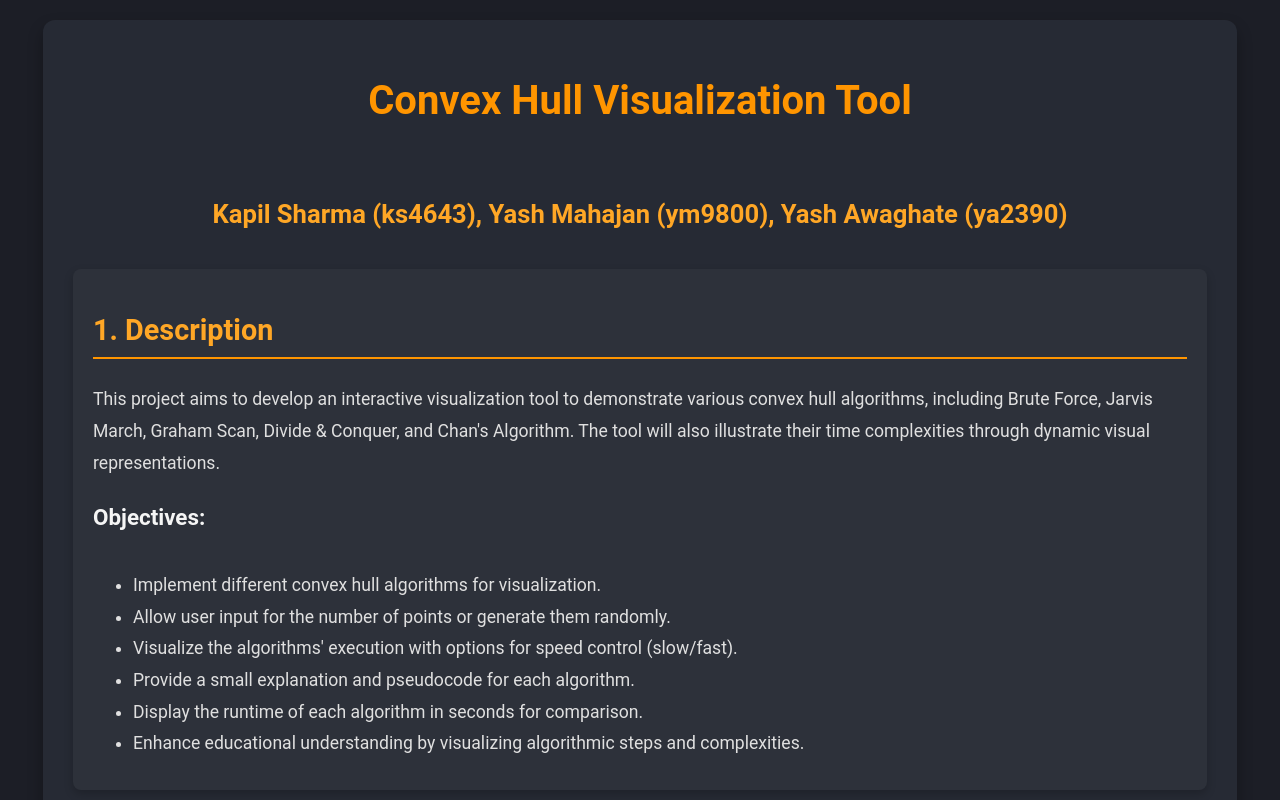
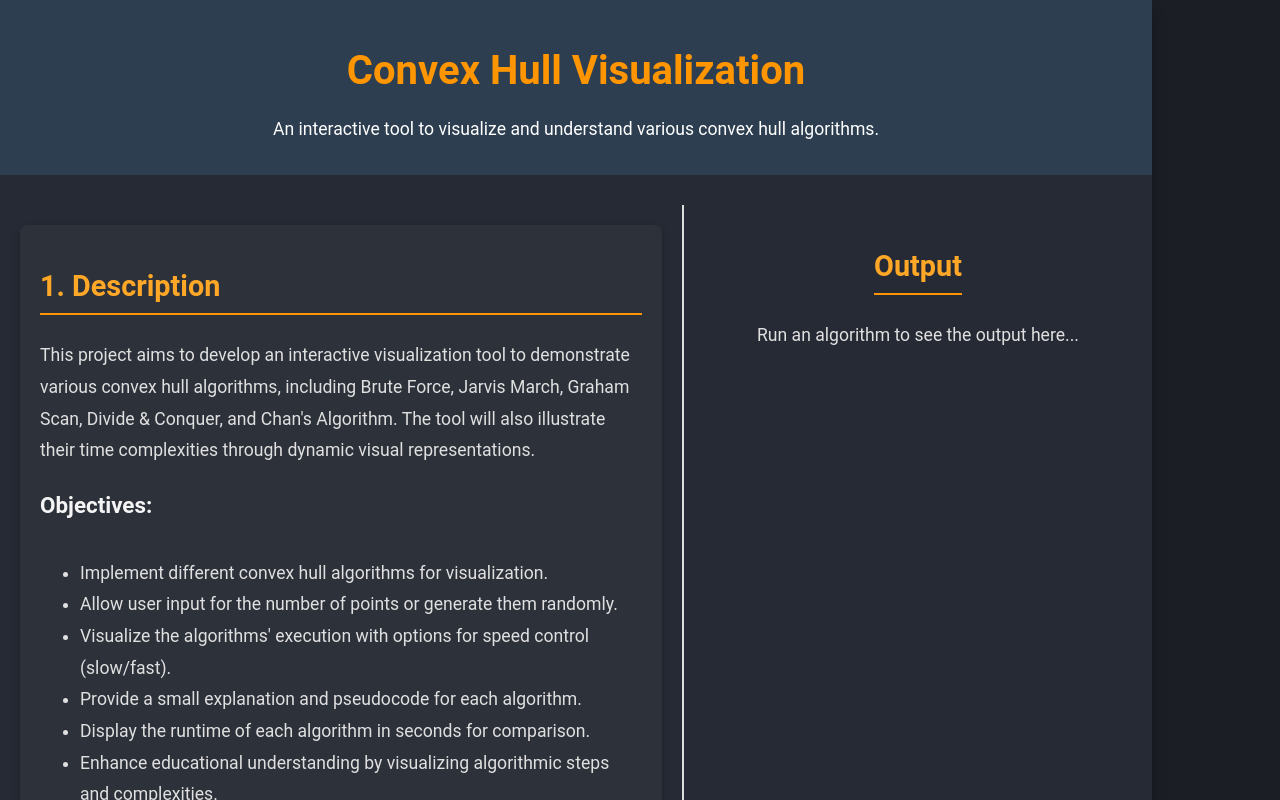
Before and after one commit to YashAwaghate/ConvexHull, a React (Create React App) app: page / in a window 1280 px wide. Shown: the top 800 px of the page. Built offline with nearby package versions, Linux system fonts and the light colour scheme.

Commit message:
Changes to app.js- Output

```diff
--- a/src/App.js
+++ b/src/App.js
@@ -1,4 +1,3 @@
-// src/App.js
 import React, { useState } from 'react';
 import axios from 'axios';
 import './App.css';
@@ -20,11 +19,10 @@ const AlgorithmSection = ({ title, description, pseudocode, runAlgorithm, isLoad
       <p>{description}</p>
       <h4>Pseudocode:</h4>
       <pre className="pseudocode">{pseudocode}</pre>
-      <UserInput setPayload={setPayload}/>
+      <UserInput setPayload={setPayload} />
       <button onClick={runAlgorithm} disabled={isLoading}>
         {isLoading && currentAlgorithm === title.toLowerCase().replace(' ', '') ? `Running ${title}...` : `Run ${title}`}
       </button>
-      <div>{}</div>
     </div>
   );
 };
@@ -33,17 +31,15 @@ const App = () => {
   const [algorithmOutput, setAlgorithmOutput] = useState(''); // State for the output
   const [isLoading, setIsLoading] = useState(false); // State to show a loading indicator
   const [currentAlgorithm, setCurrentAlgorithm] = useState(''); // To track which algorithm is running
-  const [payload, setPayload] = useState([])
-  const [output, setOutput] = useState("")
+  const [payload, setPayload] = useState([]);
+
   const runAlgorithm = async (algorithmName) => {
     setIsLoading(true);
     setCurrentAlgorithm(algorithmName);
-    console.log(payload)
     try {
       const response = await axios.post(`http://127.0.0.1:5001/run-${algorithmName}`, {
-        payload
+        payload,
       });
-      console.log(response)
       setAlgorithmOutput(response.data);
     } catch (error) {
       console.error(`Error running ${algorithmName}:`, error);
@@ -54,17 +50,33 @@ const App = () => {
   };
 
   return (
-    <div className="container">
-      <h1>Convex Hull Visualization Tool</h1>
-      <h3>Kapil Sharma (ks4643), Yash Mahajan (ym9800), Yash Awaghate (ya2390)</h3>
+    <div className="container" style={{ margin: '0', padding: '0', width: '100%', display: 'flex', flexDirection: 'column' }}>
+      {/* Header Section */}
+      <div className="header" style={{ padding: '20px', backgroundColor: '#2c3e50', color: 'white', textAlign: 'center' }}>
+        <h1>Convex Hull Visualization</h1>
+        <p>An interactive tool to visualize and understand various convex hull algorithms.</p>
+      </div>
 
-      {/* Existing Description Section */}
+      <div className="main-content" style={{ display: 'flex', flex: '1' }}>
+        {/* Left panel for all the sections */}
+        <div
+          className="left-panel"
+          style={{
+            flex: '3',
+            padding: '20px',
+            overflowY: 'auto',
+            borderRight: '1px solid #ddd',
+          }}
+        >
+          {/* Description Section */}
           <ReportSection
             title="1. Description"
             content={
               <>
                 <p>
-              This project aims to develop an interactive visualization tool to demonstrate various convex hull algorithms, including Brute Force, Jarvis March, Graham Scan, Divide & Conquer, and Chan's Algorithm. The tool will also illustrate their time complexities through dynamic visual representations.
+                  This project aims to develop an interactive visualization tool to demonstrate various convex hull
+                  algorithms, including Brute Force, Jarvis March, Graham Scan, Divide & Conquer, and Chan's Algorithm.
+                  The tool will also illustrate their time complexities through dynamic visual representations.
                 </p>
                 <h4>Objectives:</h4>
                 <ul>
@@ -79,7 +91,7 @@ const App = () => {
             }
           />
 
-      {/* Implementations Section with Subsections for Each Algorithm */}
+          {/* Algorithm Implementations */}
           <ReportSection
             title="2. Implementations"
             content={
@@ -162,19 +174,7 @@ combine the lower and upper hulls
             }
           />
 
-      {/* Output Section */}
-      {algorithmOutput && (
-        <ReportSection
-          title={`${currentAlgorithm.charAt(0).toUpperCase() + currentAlgorithm.slice(1)} Algorithm Output`}
-          content={
-            <div className="algorithm-output">
-              <img src={algorithmOutput} alt="Base64 Image" />
-            </div>
-          }
-        />
-      )}
-
-      {/* Existing Timeline Section */}
+          {/* Timeline Section */}
           <ReportSection
             title="3. Timeline"
             content={
@@ -188,19 +188,19 @@ combine the lower and upper hulls
                 <tbody>
                   <tr>
                     <td>Week 1</td>
-        <td>Research and finalize the convex hull algorithms to be implemented. Start designing app.</td>
+                    <td>Research and finalize the convex hull algorithms to be implemented. Start designing the app.</td>
                   </tr>
                   <tr>
                     <td>Week 2</td>
-        <td>Set up the basic structure of the web app.</td>
+                    <td>Set up the basic structure of the web app and establish the backend.</td>
                   </tr>
                   <tr>
                     <td>Week 3</td>
-        <td>Implement and visualize the Brute Force convex hull algorithm</td>
+                    <td>Implement and visualize the Brute Force convex hull algorithm.</td>
                   </tr>
                   <tr>
                     <td>Week 4</td>
-        <td>Implement and visualize the Jarvis March algorithm. Add pseudocode and explanatory content for the Brute Force and Jarvis March algorithms.</td>
+                    <td>Implement and visualize the Jarvis March algorithm. Add pseudocode and explanatory content for Brute Force and Jarvis March algorithms.</td>
                   </tr>
                   <tr>
                     <td>Week 5</td>
@@ -212,7 +212,7 @@ combine the lower and upper hulls
                   </tr>
                   <tr>
                     <td>Week 7</td>
-        <td>Implement Monotone Algorithm and research about ways to add all visualizations.</td>
+                    <td>Implement Monotone Algorithm and research ways to integrate visualizations effectively.</td>
                   </tr>
                   <tr>
                     <td>Week 8</td>
@@ -220,30 +220,27 @@ combine the lower and upper hulls
                   </tr>
                   <tr>
                     <td>Week 9</td>
-        <td>Create initial visualization for point generation (random/user-defined). Set up basic canvas elements for visualizations
-          Test edge cases, debug, and refine the implementation of all algorithms</td>
+                    <td>Create initial visualization tools for point generation (random/user-defined). Begin integration testing and refine all algorithms.</td>
                   </tr>
                   <tr>
                     <td>Week 10</td>
-        <td>Integrate speed control (slow/fast) for all visualizations. Optimize visualization performance</td>
-
+                    <td>Integrate speed control (slow/fast) for visualizations. Optimize visualization performance.</td>
                   </tr>
                   <tr>
                     <td>Week 11</td>
-        <td>Deploy backend and do integration.</td>
+                    <td>Complete backend deployment and frontend integration testing.</td>
                   </tr>
                   <tr>
                     <td>Week 12</td>
-        <td>Finalize UI, gather user feedback, and polish the overall design and user experience.</td>
+                    <td>Finalize UI/UX design, gather user feedback, and polish user experience.</td>
                   </tr>
                   <tr>
                     <td>Week 13</td>
-        <td>Write documentation, prepare the final report, and wrap up the project for presentation.</td>
+                    <td>Write final documentation, prepare presentation materials, and wrap up the project.</td>
                   </tr>
                 </tbody>
               </table>
             }
-
           />
 
           {/* References Section */}
@@ -296,6 +293,48 @@ combine the lower and upper hulls
             }
           />
         </div>
+
+        {/* Right panel for output */}
+        <div
+          className="right-panel"
+          style={{
+            flex: '2',
+            padding: '20px',
+            display: 'flex',
+            flexDirection: 'column',
+            alignItems: 'center',
+            justifyContent: 'flex-start',
+            position: 'sticky',
+            top: '20px',
+            height: '100vh',
+            borderLeft: '1px solid #ddd',
+          }}
+        >
+          <h2>Output</h2>
+          {!algorithmOutput && <p>Run an algorithm to see the output here...</p>}
+          {algorithmOutput && (
+            <ReportSection
+              title={`${currentAlgorithm.charAt(0).toUpperCase() + currentAlgorithm.slice(1)} Algorithm Output`}
+              content={
+                <div style={{ width: '100%' }}>
+                  <img
+                    src={algorithmOutput}
+                    alt="Base64 Image"
+                    style={{
+                      width: '100%',
+                      maxWidth: '100%',
+                      height: 'auto',
+                      border: '1px solid #ddd',
+                      borderRadius: '8px',
+                    }}
+                  />
+                </div>
+              }
+            />
+          )}
+        </div>
+      </div>
+    </div>
   );
 };
 
```
Lines whose indentation alone changed are shown as unchanged.
